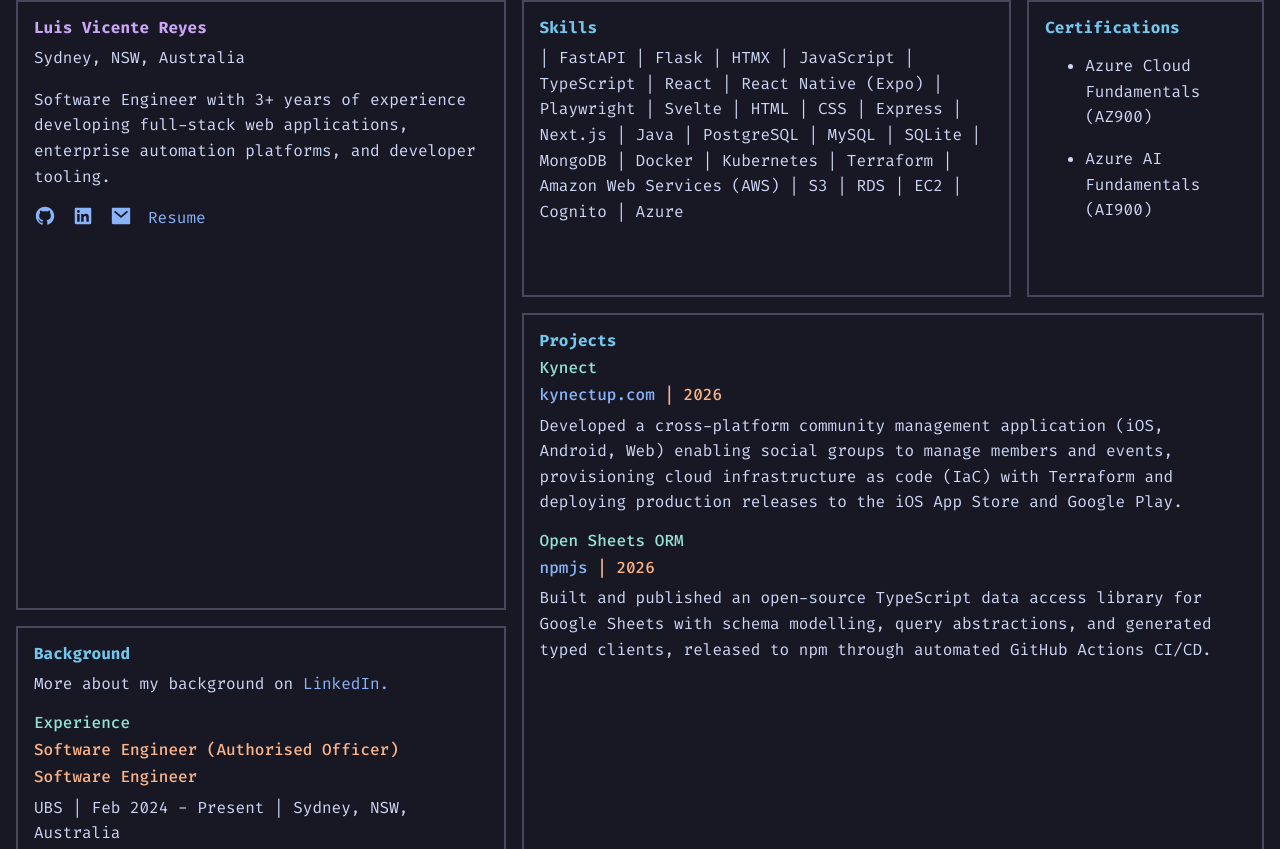
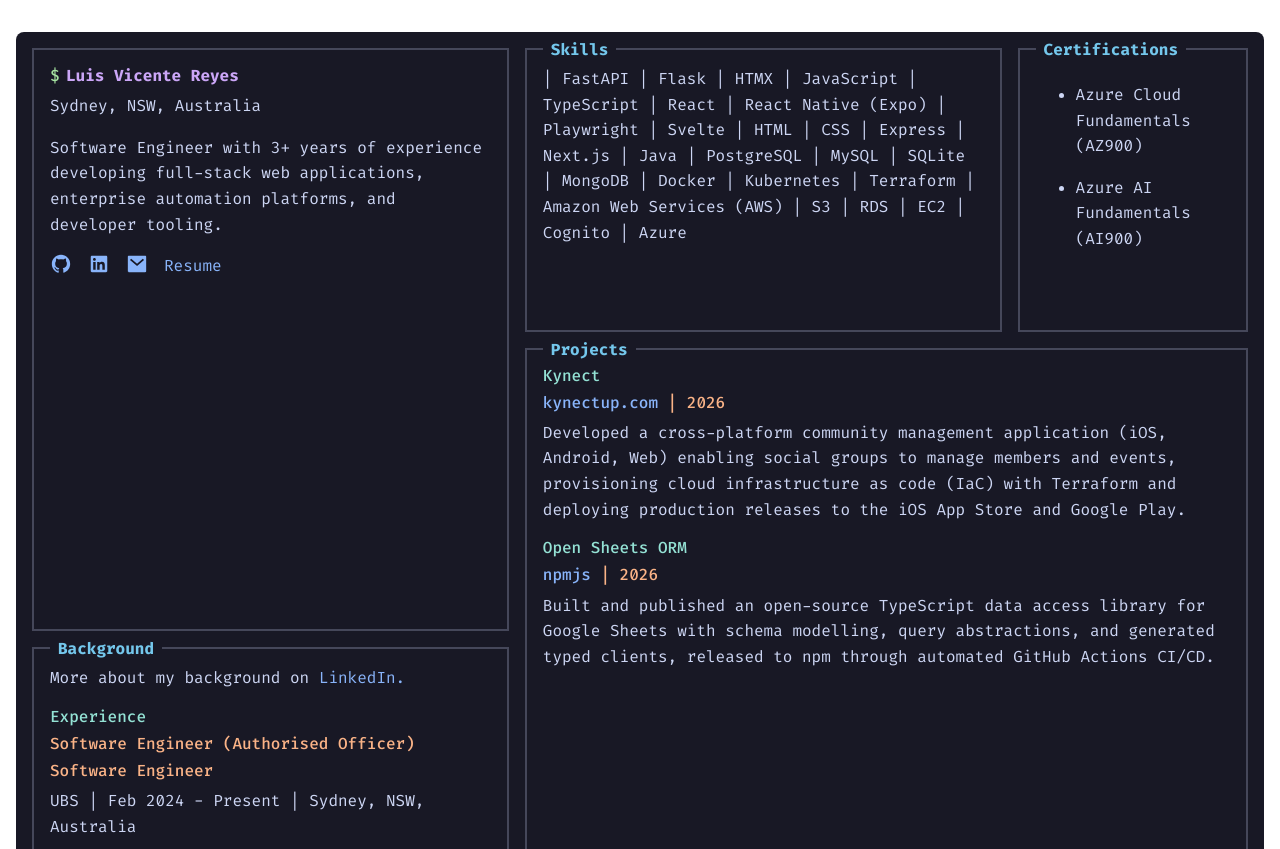
Before and after one commit to luisdlpr/luisdlpr-xyz, a website built with Vite: page index.html in a window 1280 px wide. Shown: the top 849 px of the page. Built offline with nearby package versions, Linux system fonts and the light colour scheme.

Commit message:
feat: section headers in border and $ for terminal vibes

```diff
--- a/src/style.css
+++ b/src/style.css
@@ -67,7 +67,7 @@ html {
 body {
   margin: 0;
   min-height: 100vh;
-  background-color: var(--bg);
+  /* background-color: var(--bg); */
   color: var(--fg);
   font-family: var(--font-mono);
   font-size: 16px;
@@ -77,6 +77,9 @@ body {
 }
 
 main {
+  padding: 1em;
+  margin: 2em;
+  border-radius: var(--radius);
   background-color: var(--bg);
   min-width: 350px;
   width: min(calc(100% - 2rem), var(--content-width));
@@ -98,6 +101,13 @@ h6 {
   font-weight: 500;
   line-height: 1.2;
   font-size: 1rem;
+}
+
+h1::before {
+  content: "$";
+  margin-right: 0.4em;
+  color: var(--ctp-green);
+  font-weight: 500;
 }
 
 h1 {
@@ -174,11 +184,21 @@ hr {
 }
 
 header, section {
+  position: relative;
   padding: 1em;
   border: 2px solid var(--border);
   min-height: 0;
   height: 100%;
   width: 100%;
+}
+
+section h2 {
+  position: absolute;
+  top: -0.6em;
+  left: 1em;
+  margin: 0;
+  padding: 0 0.5em;
+  background: var(--bg);
 }
 
 @media (min-width: 1024px) {
```
